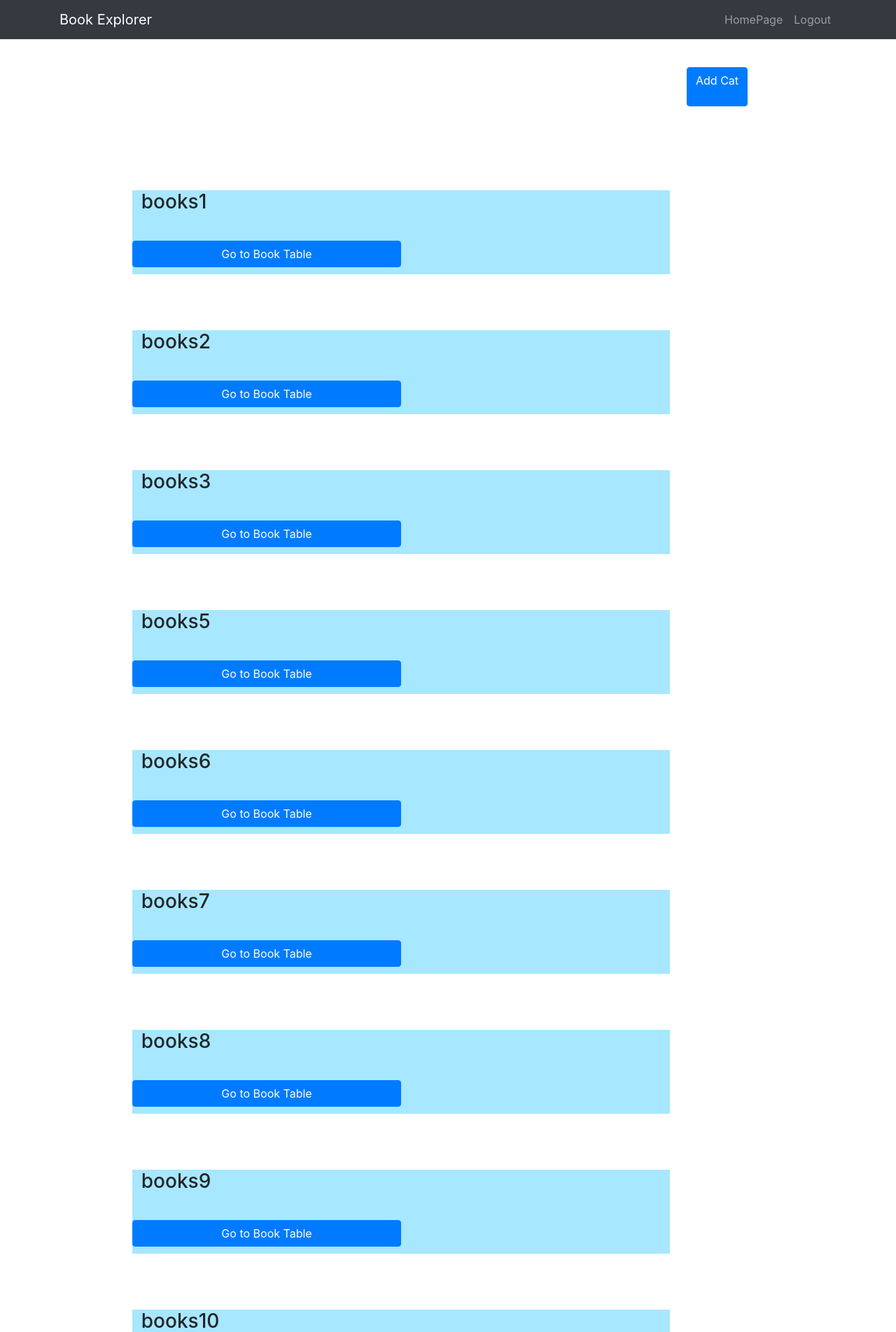
After one commit to samjeg/bookexplorer, a Django app: page /book_app/csv_list/ in a window 1280 px wide. The commit adds this page. Shown: the top 1904 px of the page at 70% size. Run offline with Django 3.2, Linux system fonts and the light colour scheme; a user stored in the database is signed in; data comes from the database, SQL or seed files in the repository; both versions use the stored data as it was after the commit; some libraries are stand-ins or nearby versions.

Commit message:
added detail view and list view for csv tables

```diff
--- a/book_app/urls.py
+++ b/book_app/urls.py
@@ -14,6 +14,7 @@ urlpatterns = [
     		template_name="book_app/index.html"
     	), name="logout"),
     url(r'^register/$', views.Register.as_view(), name='register'),
-    url(r'^book_table/$', views.BookTableView.as_view(), name='book_table'),
-    url(r'^upload/$', views.UploadBookDataView.as_view(), name='upload')
+    url(r'^book_table/(?P<pk>\d+)/$', views.BookTableView.as_view(), name='book_table'),
+    url(r'^upload/$', views.UploadBookDataView.as_view(), name='upload'),
+    url(r'^csv_list/$', views.CSVBookListView.as_view(), name='csv_list')
 ]
--- a/book_app/views.py
+++ b/book_app/views.py
@@ -30,64 +30,88 @@ class Register(CreateView):
 class IndexView(TemplateView):
 	template_name = 'book_app/index.html'
 
-class BookTableView(TemplateView):
+class BookTableView(DetailView):
 	template_name = 'book_app/book_table.html'
+	model = models.BookData
+
+	def get_success_url(self):
+		return reverse_lazy('book_app:book_table', kwargs={'pk': self.object.pk})
 
 	def get_context_data(self, **kwargs):
 		context = super(BookTableView, self).get_context_data(**kwargs)
 		user = self.request.user
+		book_obj = self.get_object()
 		if user.is_authenticated:
-			book_data = self.readBookCSV()
+			book_data = self.readBookCSV(book_obj.upload)
 			context['book_data'] = book_data
 		return context
 
 
-	def readBookCSV(self):
+	def readBookCSV(self, csv_file):
 		books = []
-		curr_path = os.path.dirname(__file__)
-		new_path = os.path.join(curr_path, '..\\static\\csv_files\\books1.csv')
-		with open(new_path, 'r') as csv_file:
-			books_reader = csv.reader(csv_file, delimiter=str(u',').encode('utf-8'), quotechar=str(u'|').encode('utf-8'))
-			for row in books_reader:
-				book = {
-					"book_title": row[0],
-					"book_author": row[1],
-					"date_published": row[2],
-					"book_ID": row[3],
-					"book_publisher": row[4]
-				}
+		books_reader = csv.reader(csv_file, delimiter=str(u',').encode('utf-8'), quotechar=str(u'|').encode('utf-8'))
+		for row in books_reader:
+			book = {
+				"book_title": row[0],
+				"book_author": row[1],
+				"date_published": row[2],
+				"book_ID": row[3],
+				"book_publisher": row[4]
+			}
 
-				books.append(book)
+			books.append(book)
 		csv_file.close()
 
 		return books
+
+class CSVBookListView(ListView):
+	template_name = 'book_app/book_list.html'
+	model = models.BookData
+
+	def get_context_data(self, **kwargs):
+		context = super(CSVBookListView, self).get_context_data(**kwargs)
+		user = self.request.user
+		if user.is_authenticated:
+			context['book_csv_list'] = models.BookData.objects.filter(user=user)
+		return context
+
 
 class UploadBookDataView(CreateView):
 	model = models.BookData
 	form_class = forms.BookDataForm
 	template_name = "book_app/create_book_data.html"
 
-	def get_success_url(self, **kwargs):
-		book_form = self.get_form()
-		# if book_form.is_valid():
-		# 	book_data = book_form.cleaned_data.get('upload')
-		# 	for row in book_data:
-		# 		print("YO my guy: %s %s"%(row[0], row[3]))
+	def get_success_url(self):
+		return reverse_lazy('book_app:book_table', kwargs={'pk': self.object.pk})
 
-		# 	print("Data: %s"%data)
-		book_data = models.BookData.objects.all()
-		# print("Data %s"%book_data.upload)
-		for x in range(len(book_data)):
-			if x > 60:
-				csv_file = book_data[x].upload
-				if csv_file:
-					books_reader = csv.reader(csv_file, delimiter=str(u',').encode('utf-8'), quotechar=str(u'|').encode('utf-8'))
-					if books_reader:
-						for row in books_reader:
-							print("Yo My Guy: %s %s"%(row[0], row[3]))
+	# def get_success_url(self, **kwargs):
 
+	# 	# 	print("Data: %s"%data)
+	# 	book_data = models.BookData.objects.all()
+	# 	# print("Data %s"%book_data.upload)
+	# 	curr_length = len(book_data)
+	# 	id_is_not_int = False
 
-		return reverse_lazy("index")
+	# 	csv_file = book_data[curr_length-2].upload
+	# 	if csv_file:
+	# 		books_reader = csv.reader(csv_file, delimiter=str(u',').encode('utf-8'), quotechar=str(u'|').encode('utf-8'))
+	# 		if books_reader:
+	# 			for row in books_reader:
+	# 				try:
+	# 					book_id = int(row[3])
+	# 				except:
+	# 					book_id = "Not instance"
+	# 				if isinstance(book_id, (int)):
+	# 					id_is_not_int = False
+	# 				else:
+	# 					id_is_not_int = True
+	# 				print("Is int: %s"%isinstance(book_id, (int)))
+	# 				print("Yo My Guy: %s %s"%(row[0], row[3]))
+
+	# 	if id_is_not_int:
+	# 		return reverse_lazy("book_data:upload", kwargs{'id_is_not_int': id_is_not_int})
+	# 	else:
+	# 		return reverse_lazy("index", kwargs{'id_is_not_int': id_is_not_int})
 
 	def get_context_data(self, **kwargs):
 		context = super(UploadBookDataView, self).get_context_data(**kwargs)
@@ -97,31 +121,3 @@ class UploadBookDataView(CreateView):
 			form.initial['user'] = user.id
 			context['book_form'] = form
 		return context
-
-	# def post(self, request, *args, **kwargs):
-	# 	if not request.user.is_authenticated:
-	# 		return HttpResponseForbidden()
-	# 	self.object = self.get_object()
-	# 	form = self.get_form()
-	# 	if form.is_valid():
-	# 		return self.form_valid(form, )
-	# 	else:
-	# 		return self.form_invalid(form)
-
-	# def form_valid(self, form):
-	# 	book_object = self.object
-	# 	book_csv = book_object.upload
-	# 	print("Book CSV: %s"%book_csv)
-	# 	books_reader = csv.reader(book_csv, delimiter=str(u',').encode('utf-8'), quotechar=str(u'|').encode('utf-8'))
-	# 	for row in books_reader:
-	# 		print("Book Row: %s"%row)
-	# 	# new_comment = models.Cat_Topic_Comment(
-	# 	# 	user = form.cleaned_data['user'],
-	# 	# 	cat_topic = form.cleaned_data['cat_topic'],
-	# 	# 	comment = form.cleaned_data['comment'],
-	# 	# 	comment_picture_path = form.cleaned_data['comment_picture_path']
-	# 	# )
-
-	# 	# new_comment.save()
-
-	# 	return super(UploadBookDataView, self).form_valid(form)
--- a/static/css/cat_list.css
+++ b/static/css/cat_list.css
@@ -34,11 +34,19 @@
 
 .cat-list-item {
 	margin-top: 10vh;
-	height: 45vh;
+	height: 15vh;
 	width: 60vw;
-	border: solid #0066FF;
-	border-width: 2px ;
+	background-color: #A7E7FF;
+	/*border: solid #0066FF;*/
+	/*border-width: 2px ;*/
 	/*overflow: hidden;*/
+}
+
+.csv_name {
+	margin-left: 1vw;
+	margin-top: 1vh;
+	height: 4vh;
+	width: 60vw;
 }
 
 .cat-list-button {
@@ -63,6 +71,7 @@
 
 
 .cat-list-item-button {
+	margin-top: 5vh;
 	width: 30vw;
 }
 
--- a/static/css/profile.css
+++ b/static/css/profile.css
@@ -15,6 +15,12 @@
 .profile-center {
 	height: 60vh;
 	width: 30vw;
+}
+
+.error_message {
+	height: 20vh;
+	width: 20vw;
+	border: 1px solid #000;
 }
 
 @media only screen and (max-width: 600px) {
--- /dev/null
+++ b/templates/book_app/book_list.html
@@ -0,0 +1,25 @@
+{% extends "book_app/base.html" %}
+{% load static %}
+{% block title %}Book CSV List{% endblock %}
+{% block templatecss %}<link href="{% static 'css/cat_list.css' %}" rel="stylesheet">{% endblock %}
+
+{% block content %}
+    <div>
+    <a type="submit" class="btn btn-primary cat-list-button"  href="{% url 'book_app:upload' %}">Add Cat</a>
+    </div>
+    <!-- </div> -->
+    <div class="cat-list-container">
+      <ul class="my-4 cat-list-list">
+        {% for csv in book_csv_list %}
+        <li>
+          <div class="cat-list-item">
+            <div class="csv_name">
+              <h3>{{ csv.CSVName }}</h3>
+            </div>
+            <a name="book_item_select" class="btn btn-primary cat-list-item-button" href="{% url 'book_app:book_table' pk=csv.pk %}">Go to Book Table</a>
+          </div>
+        </li>
+        {% endfor %}
+      </ul>
+    </div>
+{% endblock %}
--- a/templates/book_app/create_book_data.html
+++ b/templates/book_app/create_book_data.html
@@ -14,5 +14,10 @@
         <button name="book_submit_btn" type="submit" class="btn btn-primary btn-btn">Submit</button>
       </div>
     </form>
+    {% if id_is_not_int %}
+ 		<div class="error_message">
+ 			<h3>The book_id field in the csv fie must contain all ints</h3>
+ 		</div>
+    {% endif %}
     <br>
 {% endblock %}
```
Also changed, not shown: templates/book_app/cat_list.html (deleted, +0 -73 lines), db.sqlite3, 2 other files.
